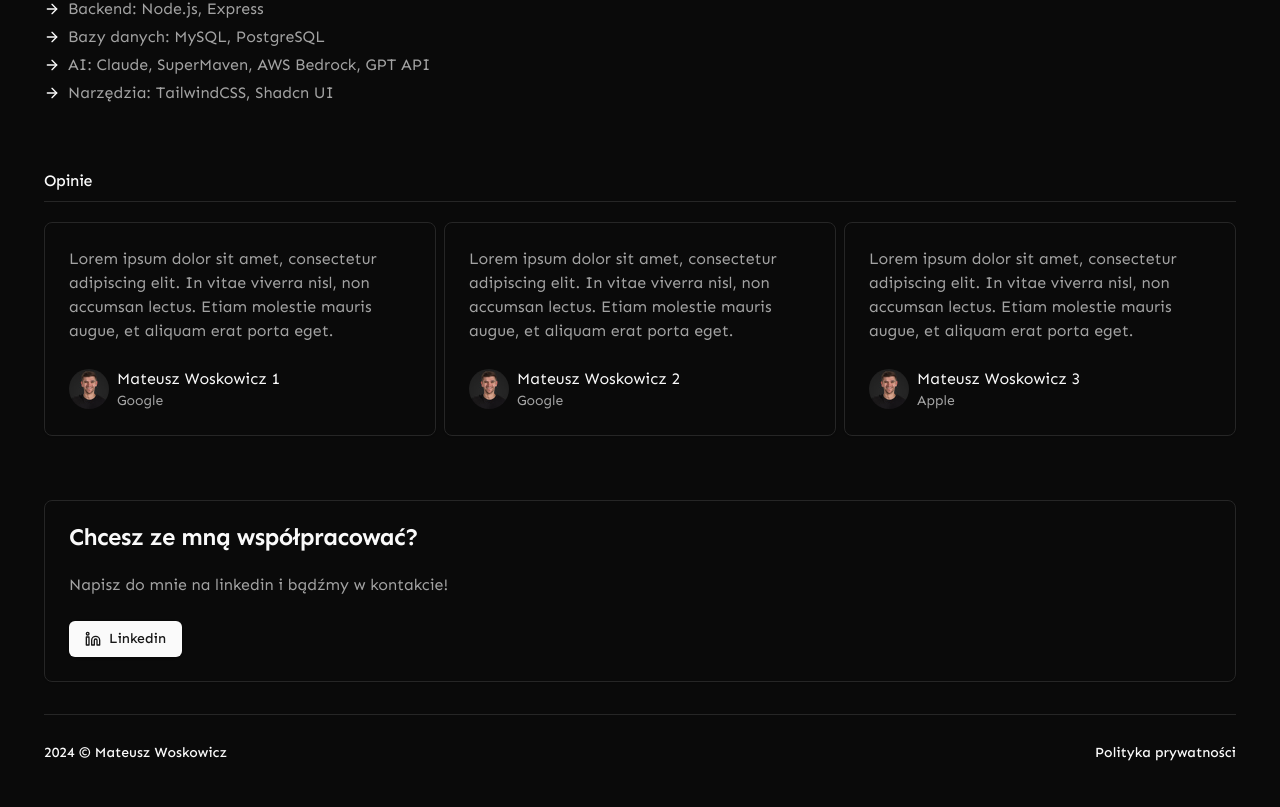
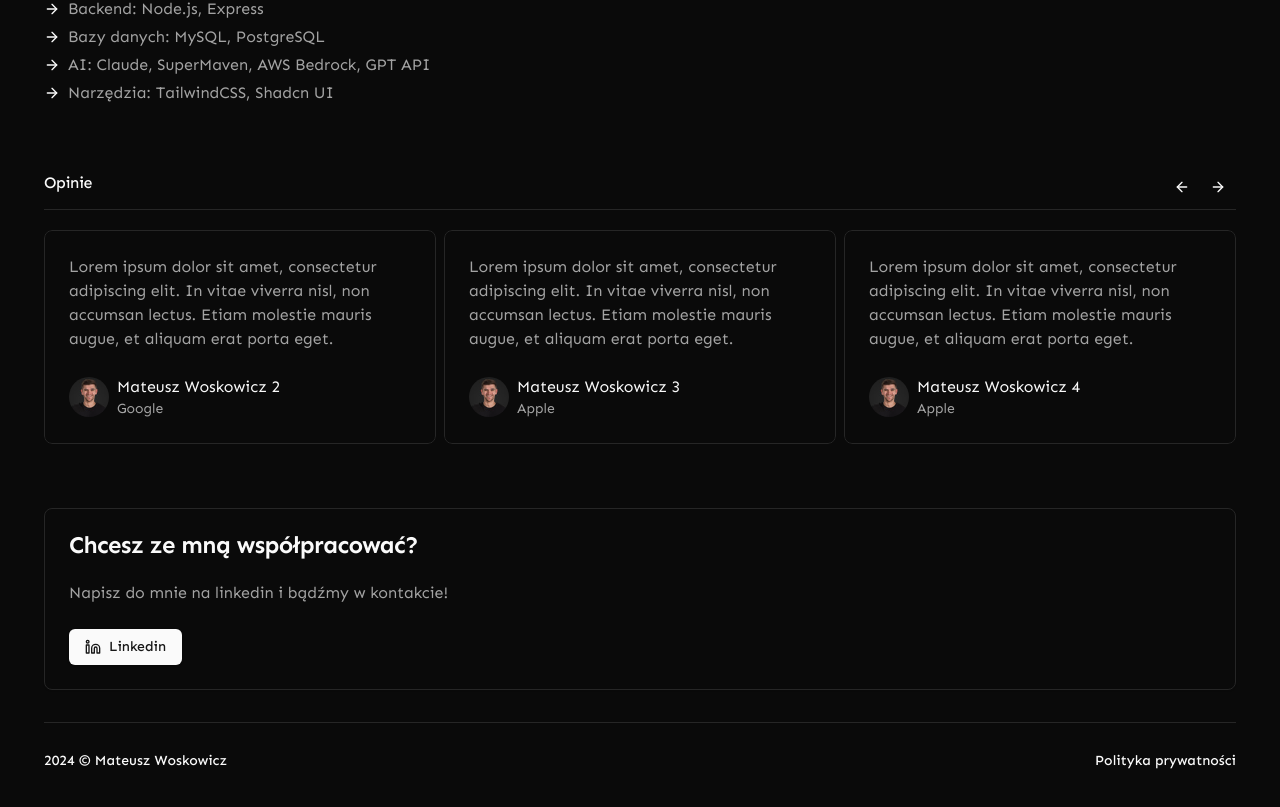
Before and after one commit to Woskus/mateuszwoskowicz.pl, a Next.js app: page / in a window 1280 px wide. Shown: the part 4805-5612 px from the top of the page. Built offline with nearby package versions, Linux system fonts and the light colour scheme.

Commit message:
Add slider to testimonials

```diff
--- a/components/projects.tsx
+++ b/components/projects.tsx
@@ -2,8 +2,8 @@
 
 import {useRef} from 'react';
 import Link from 'next/link';
+import {Swiper, SwiperSlide, SwiperRef} from 'swiper/react';
 import {Navigation} from 'swiper/modules';
-import {Swiper, SwiperSlide, SwiperRef} from 'swiper/react';
 import {SwiperNavigation} from '@/components/swiper-navigation';
 import {Container} from '@/components/container';
 import 'swiper/css';
--- a/components/testimonials.tsx
+++ b/components/testimonials.tsx
@@ -1,5 +1,12 @@
+'use client';
+
+import {useRef} from 'react';
+import {Swiper, SwiperSlide, SwiperRef} from 'swiper/react';
+import {Autoplay, Navigation} from 'swiper/modules';
 import {Container} from '@/components/container';
-import {Card, CardContent, CardHeader, CardTitle, CardFooter} from '@/components/ui/card';
+import {Card, CardContent, CardFooter} from '@/components/ui/card';
+import {SwiperNavigation} from '@/components/swiper-navigation';
+import 'swiper/css';
 
 interface Testimonial {
 	name: string;
@@ -27,32 +34,79 @@ const TESTIMONIALS: Testimonial[] = [
 		img: '/img/mateusz-woskowicz.jpg',
 		text: 'Lorem ipsum dolor sit amet, consectetur adipiscing elit. In vitae viverra nisl, non accumsan lectus. Etiam molestie mauris augue, et aliquam erat porta eget.',
 	},
+	{
+		name: 'Mateusz Woskowicz 4',
+		position: 'Apple',
+		img: '/img/mateusz-woskowicz.jpg',
+		text: 'Lorem ipsum dolor sit amet, consectetur adipiscing elit. In vitae viverra nisl, non accumsan lectus. Etiam molestie mauris augue, et aliquam erat porta eget.',
+	},
 ];
 
 export function Testimonials() {
+	const sliderRef = useRef<SwiperRef>(null);
+
 	return (
-    <section className="mt-16" id="opinie">
+		<section
+			className="mt-16"
+			id="opinie"
+		>
 			<Container>
-        <h2 className="text-base">Opinie</h2>
+				<div className="mb-5 flex items-center justify-between gap-5 border-b pb-1">
+					<h2 className="border-0 text-base">Opinie</h2>
 
-        <div className="grid md:grid-cols-3 grid-cols-1 gap-2 mt-5">
+					<SwiperNavigation sliderRef={sliderRef} />
+				</div>
+
+				<Swiper
+					ref={sliderRef}
+					modules={[Autoplay, Navigation]}
+					navigation
+          autoplay={{
+            delay: 5000,
+            disableOnInteraction: false,
+          }}
+					spaceBetween={8}
+					breakpoints={{
+						1024: {
+							slidesPerView: 3,
+						},
+						768: {
+							slidesPerView: 2,
+						},
+						0: {
+							slidesPerView: 1,
+						},
+					}}
+					loop
+				>
 					{TESTIMONIALS.map(({name, position, img, text}) => (
-            <Card key={name} className="w-full">
+						<SwiperSlide
+							key={name}
+							className="group relative cursor-pointer overflow-hidden rounded-lg"
+						>
+							<Card>
 								<CardContent className="pt-6 text-muted-foreground">
 									{text}
 								</CardContent>
 
 								<CardFooter className="gap-2">
-                <img src={img} alt={name} className="h-10 w-10 rounded-full" />
+									<img
+										src={img}
+										alt={name}
+										className="h-10 w-10 rounded-full"
+									/>
 
 									<div className="flex-col items-start">
 										<div>{name}</div>
-                  <div className="text-muted-foreground text-sm">{position}</div>
+										<div className="text-sm text-muted-foreground">
+											{position}
+										</div>
 									</div>
 								</CardFooter>
 							</Card>
+						</SwiperSlide>
 					))}
-        </div>
+				</Swiper>
 			</Container>
 		</section>
 	);
```
Lines whose indentation alone changed are shown as unchanged.
